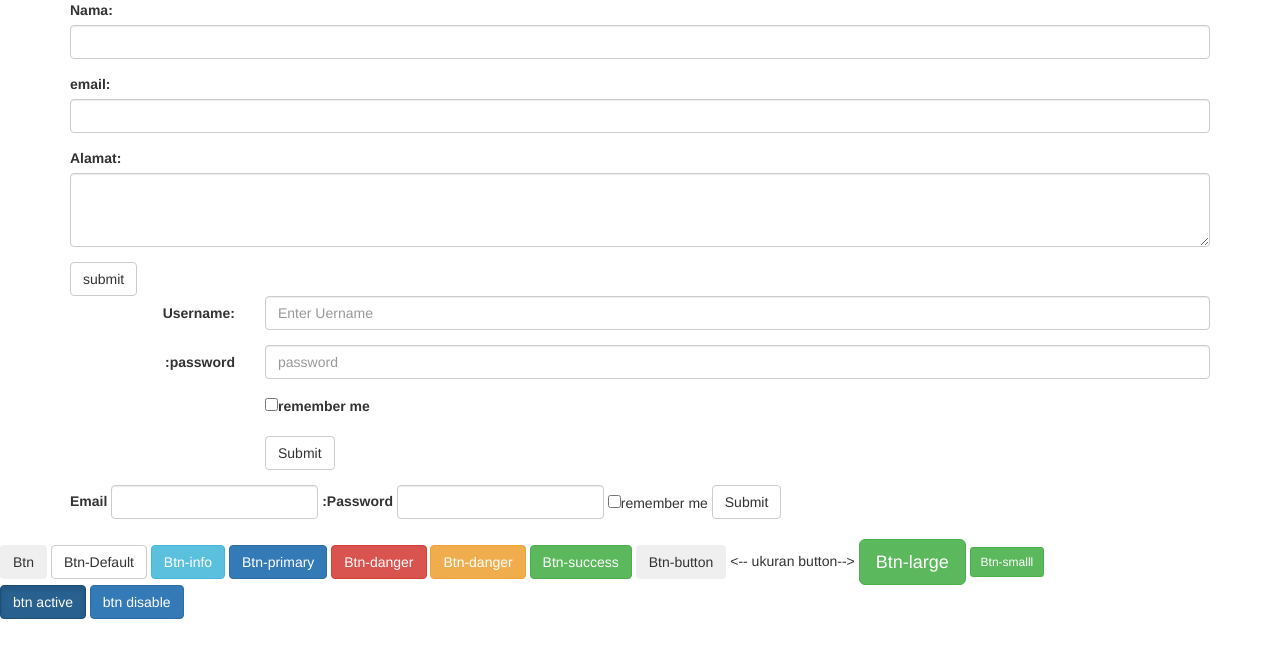
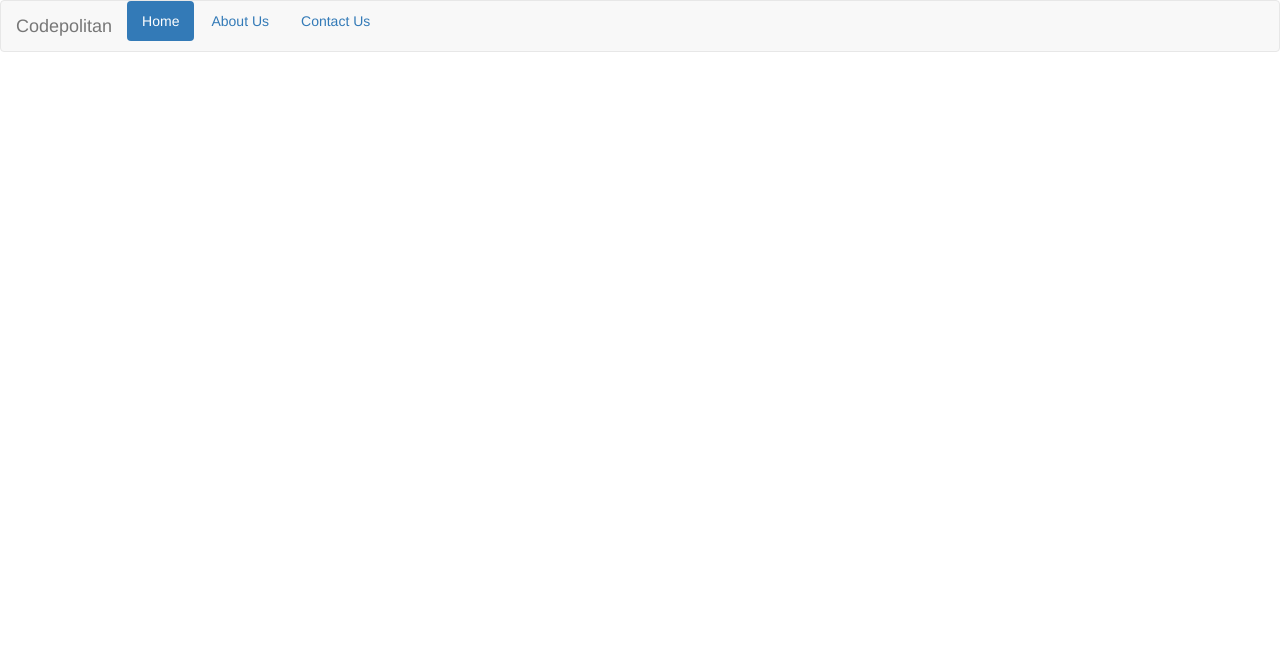
Before and after one commit to abdul-local/Bootstrapdasar, a plain HTML site: page index.html in a window 1280 px wide. Drawn offline with nearby package versions, Linux system fonts and the light colour scheme.

Commit message:
Bootrap Layout commponet sudah selesai

```diff
--- a/index.html
+++ b/index.html
@@ -12,95 +12,147 @@
 
   </head>
   <body>
-  <div class="container">
-  <form action="/aksi.php">
-   <div class="form-group">
-       <label for="nama">Nama:</label>
-       <input type="text" class="form-control">
-        </div>
-        <div class="form-group">
-        <label for="email">email:</label>
-       <input type="email" class="form-control">
+  <!--
+  <ul class="nav nav-tabs">
+      <li role="presentation" class="active"><a href="#">Home</a></li>
+      <li role="presentation" ><a href="#">Profile</a></li>
+      <li role="presentation" ><a href="#">Message</a></li>
+  </ul>
+   -->
+   <!--
+   <nav class="navbar navbar-default">
+       <div class="container-fluid">
+          <div class="navbar-header">
+              <a class="navbar-brand" href="#">Codepolitan</a>
+          </div>
+          <ul class="nav navbar-nav">
+             <li class="active"><a href="#">Home</a></li>
+             <li><a href="#">About Us</a></li>
+             <li><a href="#">Contact Us</a></li>
+
+          </ul>
        </div>
-       <div class="form-group">
-        <label for="alamat">Alamat:</label>
-       <textarea name="alamat" class="form-control"  rows="3"></textarea>
+   </nav> -->
+     <!--
+      <nav class="navbar navbar-inverse">
+       <div class="container-fluid">
+          <div class="navbar-header">
+              <a class="navbar-brand" href="#">Codepolitan</a>
+          </div>
+          <ul class="nav navbar-nav">
+             <li class="active"><a href="#">Home</a></li>
+             <li><a href="#">About Us</a></li>
+             <li><a href="#">Contact Us</a></li>
+
+          </ul>
        </div>
-       <buton type="button" class="btn btn-default">submit</buton>
+   </nav>
+       -->
+       <!-- navar rata kakan -->
+       <!--
+        <nav class="navbar navbar-inverse">
+       <div class="container-fluid">
+          <div class="navbar-header">
+              <a class="navbar-brand" href="#">Codepolitan</a>
+          </div>
+          <ul class="nav navbar-nav">
+             <li class="active"><a href="#">Home</a></li>
+             <li><a href="#">About Us</a></li>
+             <li><a href="#">Contact Us</a></li>
+          </ul>
+          <ul class="nav navbar-nav navbar-right">
+              <li><a href="#"><span class="glyphicon glyphicon-user">Sign up</span></a></li>
+              <li><a href="#"><span class="glyphicon glyphicon-log-in">Login</span></a></li>
+          </ul>
+       </div>
+       -->
+       <!-- menambahkan Tombol pada Navbar -->
+       <!--
+       <nav class="navbar navbar-inverse">
+       <div class="container-fluid">
+          <div class="navbar-header">
+              <a class="navbar-brand" href="#">Codepolitan</a>
+          </div>
+          <ul class="nav navbar-nav">
+             <li class="active"><a href="#">Home</a></li>
+             <li><a href="#">About Us</a></li>
+             <li><a href="#">Contact Us</a></li>
+          </ul>
+         <buton class="btn btn-danger navbar-btn">Login</buton>
+       </div>
+      </nav>
+      -->
+      <!-- menambah Tombol dan form pada navbar-->
+      <!-- <nav class="navbar navbar-inverse">
+       <div class="container-fluid">
+          <div class="navbar-header">
+              <a class="navbar-brand" href="#">Codepolitan</a>
+          </div>
+          <ul class="nav navbar-nav">
+             <li class="active"><a href="#">Home</a></li>
+             <li><a href="#">About Us</a></li>
+             <li><a href="#">Contact Us</a></li>
+          </ul>
+          <form class="navbar-form navbar-right"action="/action.php">
+          <div class="form-group">
+              <input type="text" class="form-control" placeholder="Username">
+              <input type="text" class="form-control" placeholder="Password">
+          </div>
+          <button class="btn btn-danger">Login</button>
+          </form>
+       </div>
+      </nav>
+      -->
+      <!-- menambahkan text pada navbar -->
+
+     <!-- <nav class="navbar navbar-inverse">
+       <div class="container-fluid">
+          <div class="navbar-header">
+              <a class="navbar-brand" href="#">Codepolitan</a>
+          </div>
+          <ul class="nav navbar-nav">
+             <li class="active"><a href="#">Home</a></li>
+             <li><a href="#">About Us</a></li>
+             <li><a href="#">Contact Us</a></li>
+          </ul>
+          <div class="navbar-text">
+              <p>ini tulisan pada navbar </p>
+          </div>
+       </div>
+      </nav>
+      -->
+      <!-- navbar untuk tab Navigasi-->
+      <!--
+      <nav class="navbar navbar-default">
+       <div class="container-fluid">
+          <div class="navbar-header">
+              <a class="navbar-brand" href="#">Codepolitan</a>
+          </div>
+          <ul class="nav nav-tabs">
+             <li role="presentation"class="active"><a href="#">Home</a></li>
+             <li role="presentation"><a href="#">About Us</a></li>
+             <li role="presentation"><a href="#">Contact Us</a></li>
+          </ul>
+
+       </div>
+      </nav>
+      -->
+      <!-- Pills Navigasi pada -->
+       <nav class="navbar navbar-default">
+       <div class="container-fluid">
+          <div class="navbar-header">
+              <a class="navbar-brand" href="#">Codepolitan</a>
+          </div>
+          <ul class="nav nav-pills">
+             <li role="presentation"class="active"><a href="#">Home</a></li>
+             <li role="presentation"><a href="#">About Us</a></li>
+             <li role="presentation"><a href="#">Contact Us</a></li>
+          </ul>
+
+       </div>
+      </nav>
 
 
-
-   </form>
-   </div>
-   <div class="container">
-      <form class="form-horizontal" action="/aksi.php">
-          <div class="form-group">
-             <label class="control-label col-sm-2" for="username">Username:</label>
-             <div class="col-sm-10">
-             <input type="text" class="form-control" placeholder="Enter Uername">
-             </div>
-          </div>
-          <div class="form-group">
-              <label class="control-label col-sm-2" for="password">:password</label>
-              <div class="col-sm-10">
-              <input type="email" class="form-control" placeholder="password">
-              </div>
-              </div>
-          <div class="form-group">
-             <div class="col-sm-offset-2 col-sm-10">
-                 <div class="chexkbox">
-                     <label ><input type="checkbox">remember me</label>
-                 </div>
-             </div>
-
-          </div>
-          <div class="form-group">
-          <div class="col-sm-offset-2 col-sm-10">
-          <button type="submit" class="btn btn-default">Submit</button>
-          </div>
-          </div>
-
-
-      </form>
-
-
-   </div>
-   <div class="container">
-      <form class="form-inline" action="/aksi.php">
-       <div class="form-group">
-           <label for="email">Email</label>
-           <input type="email" class="form-control">
-       </div>
-        <div class="form-group">
-            <label for="password">:Password</label>
-            <input type="password" class="form-control">
-        </div>
-        <div class="checkbox">
-            <label><input type="checkbox">remember me </label>
-        </div>
-        <div class="form-group">
-           <button type="submit" class="btn btn-default">Submit</button>
-
-        </div>
-      </form>
-
-   </div>
-   <br>
-   <button type="button" class="btn">Btn</button>
-   <button type="button" class="btn btn-default">Btn-Default</button>
-   <button type="button" class="btn btn-info">Btn-info</button>
-   <button type="button" class="btn btn-primary">Btn-primary</button>
-   <button type="button" class="btn btn-danger">Btn-danger</button>
-   <button type="button" class="btn btn-warning">Btn-danger</button>
-   <button type="button" class="btn btn-success">Btn-success</button>
-   <button type="button" class="btn btn-button">Btn-button</button>
-
-   <-- ukuran button--></-->
-   <button type="button" class="btn btn-success btn-lg">Btn-large</button>
-   <button type="button" class="btn btn-success btn-sm">Btn-smalll</button>
-   <br>
-   <button type="button" class="btn btn-primary active">btn active</button>
-   <button type="button" class="btn btn-primary disable">btn disable</button>
 
     <!-- Optional JavaScript -->
     <!-- jQuery first, then Popper.js, then Bootstrap JS -->
```
